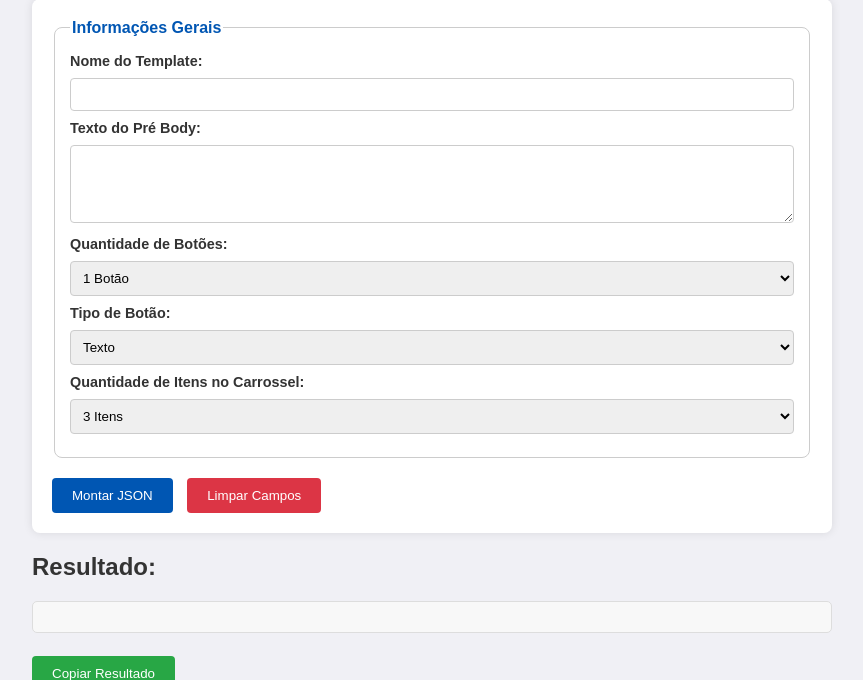
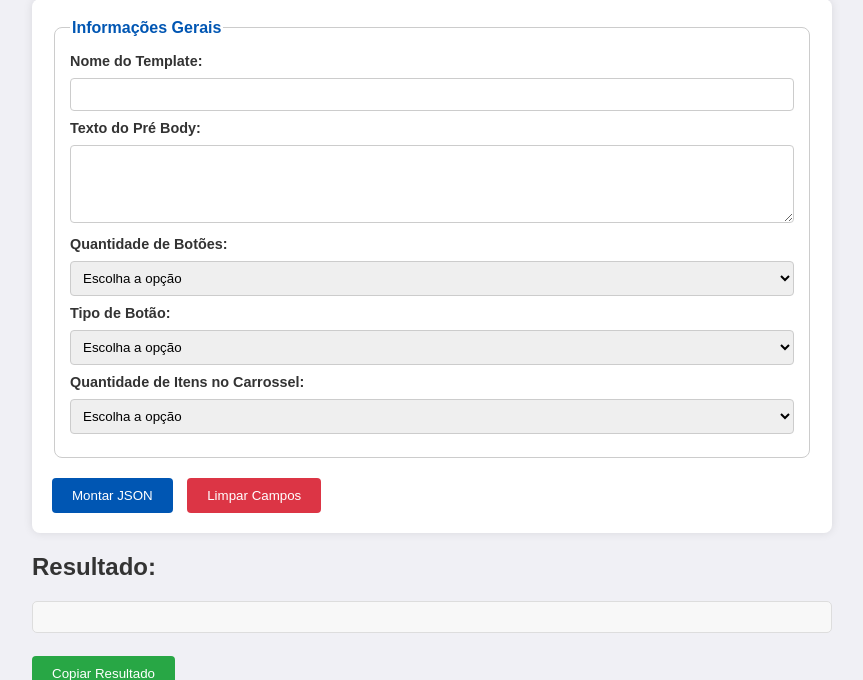
Before and after one commit to matheusrods/chat_bot_bb, a PHP site: page / in a window 1280 px wide. Shown: the part 101-781 px from the top of the page, without its empty margins (208-1071 px from the left). Run offline with PHP 8.4, Linux system fonts and the light colour scheme.

Commit message:
ajuste botoes informacoes gerais

```diff
--- a/index.php
+++ b/index.php
@@ -64,14 +64,19 @@
         }
     </style>
     <script>
-        let quantidadeBotoesGlobal = 1; // Valor padrão
-        let quantidadeItensGlobal = 3; // Valor padrão
-        let tipoBotaoGlobal = "texto"; // Valor padrão
+        let quantidadeBotoesGlobal = 0; // Valor inicial
+        let quantidadeItensGlobal = 0; // Valor inicial
+        let tipoBotaoGlobal = ""; // Valor inicial
 
         function montarJson() {
             const nomeTemplate = document.getElementById('nome-template').value;
             const textoPreBody = document.getElementById('texto-pre-body').value;
             const itens = [];
+
+            if (quantidadeBotoesGlobal === 0 || quantidadeItensGlobal === 0 || tipoBotaoGlobal === "") {
+                alert("Por favor, selecione uma opção válida para Quantidade de Botões, Tipo de Botão e Quantidade de Itens.");
+                return;
+            }
 
             for (let i = 1; i <= quantidadeItensGlobal; i++) {
                 const bodyItem = document.getElementById(`body-item-${i}`).value;
@@ -165,17 +170,32 @@
         }
 
         function atualizarQuantidadeBotoes() {
-            quantidadeBotoesGlobal = parseInt(document.getElementById('quantidade-botoes').value);
+            const quantidadeBotoes = parseInt(document.getElementById('quantidade-botoes').value);
+            if (quantidadeBotoes === 0) {
+                alert("Por favor, selecione uma opção válida para Quantidade de Botões.");
+                return;
+            }
+            quantidadeBotoesGlobal = quantidadeBotoes;
             adicionarItens(); // Atualiza os itens com a nova quantidade de botões
         }
 
         function atualizarQuantidadeItens() {
-            quantidadeItensGlobal = parseInt(document.getElementById('quantidade-itens').value);
+            const quantidadeItens = parseInt(document.getElementById('quantidade-itens').value);
+            if (quantidadeItens === 0) {
+                alert("Por favor, selecione uma opção válida para Quantidade de Itens.");
+                return;
+            }
+            quantidadeItensGlobal = quantidadeItens;
             adicionarItens(); // Atualiza os itens com a nova quantidade de itens
         }
 
         function atualizarTipoBotao() {
-            tipoBotaoGlobal = document.getElementById('tipo-botao').value;
+            const tipoBotao = document.getElementById('tipo-botao').value;
+            if (tipoBotao === "") {
+                alert("Por favor, selecione uma opção válida para Tipo de Botão.");
+                return;
+            }
+            tipoBotaoGlobal = tipoBotao;
             adicionarItens(); // Atualiza os itens com o novo tipo de botão
         }
 
@@ -195,12 +215,12 @@
         function limparCampos() {
             document.getElementById('nome-template').value = '';
             document.getElementById('texto-pre-body').value = '';
-            document.getElementById('quantidade-botoes').value = '1'; // Valor padrão
-            document.getElementById('tipo-botao').value = 'texto'; // Valor padrão
-            document.getElementById('quantidade-itens').value = '3'; // Valor padrão
-            quantidadeBotoesGlobal = 1; // Resetar a quantidade global de botões
-            quantidadeItensGlobal = 3; // Resetar a quantidade global de itens
-            tipoBotaoGlobal = "texto"; // Resetar o tipo de botão
+            document.getElementById('quantidade-botoes').value = '';
+            document.getElementById('tipo-botao').value = '';
+            document.getElementById('quantidade-itens').value = '';
+            quantidadeBotoesGlobal = 0; // Resetar a quantidade global de botões
+            quantidadeItensGlobal = 0; // Resetar a quantidade global de itens
+            tipoBotaoGlobal = ""; // Resetar o tipo de botão
             document.getElementById('container-itens').innerHTML = '';
             document.getElementById('resultado').textContent = '';
         }
@@ -216,17 +236,20 @@
             <label for="texto-pre-body">Texto do Pré Body:</label>
             <textarea id="texto-pre-body" rows="4" required></textarea><br>
             <label for="quantidade-botoes">Quantidade de Botões:</label>
-            <select id="quantidade-botoes" onchange="atualizarQuantidadeBotoes()">
+            <select id="quantidade-botoes" onchange="atualizarQuantidadeBotoes()" required>
+                <option value="">Escolha a opção</option>
                 <option value="1">1 Botão</option>
                 <option value="2">2 Botões</option>
             </select><br>
             <label for="tipo-botao">Tipo de Botão:</label>
-            <select id="tipo-botao" onchange="atualizarTipoBotao()">
+            <select id="tipo-botao" onchange="atualizarTipoBotao()" required>
+                <option value="">Escolha a opção</option>
                 <option value="texto">Texto</option>
                 <option value="link">Link</option>
             </select><br>
             <label for="quantidade-itens">Quantidade de Itens no Carrossel:</label>
-            <select id="quantidade-itens" onchange="atualizarQuantidadeItens()">
+            <select id="quantidade-itens" onchange="atualizarQuantidadeItens()" required>
+                <option value="">Escolha a opção</option>
                 <option value="3">3 Itens</option>
                 <option value="4">4 Itens</option>
                 <option value="5">5 Itens</option>
```
